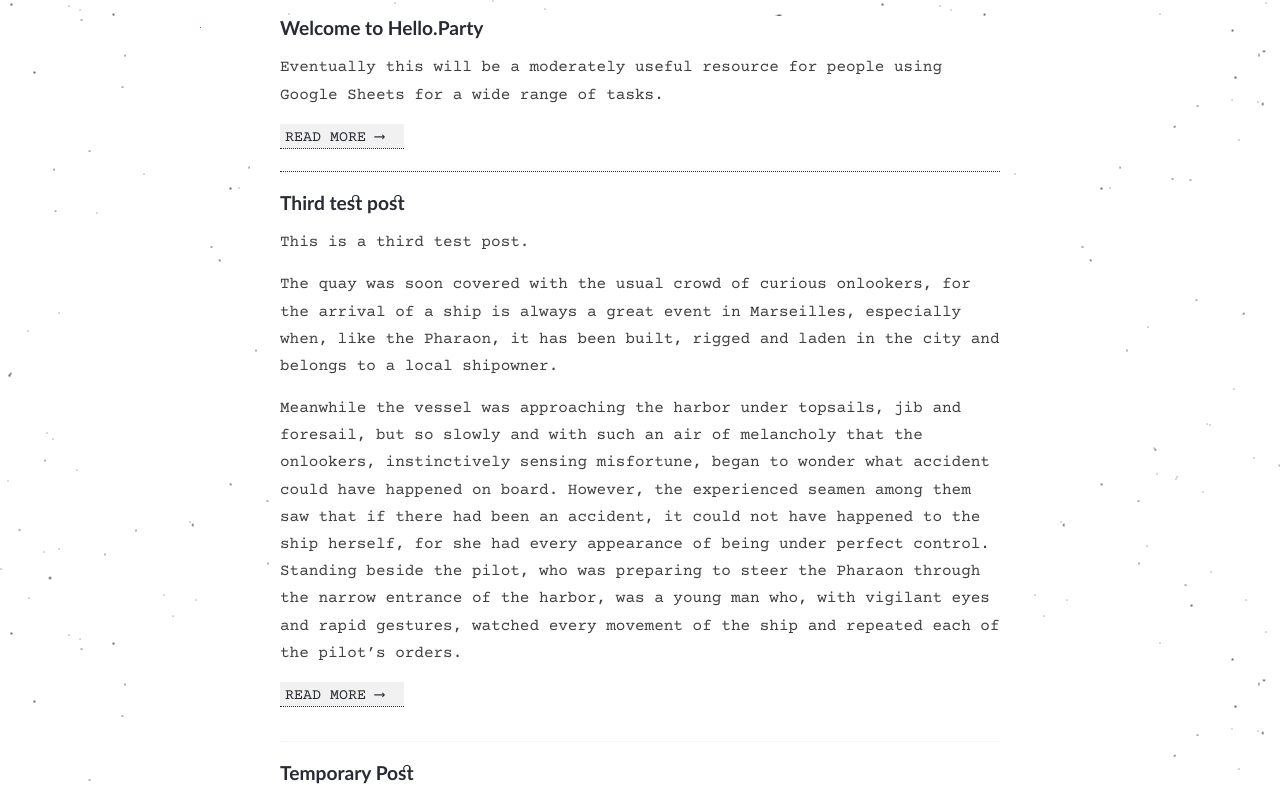
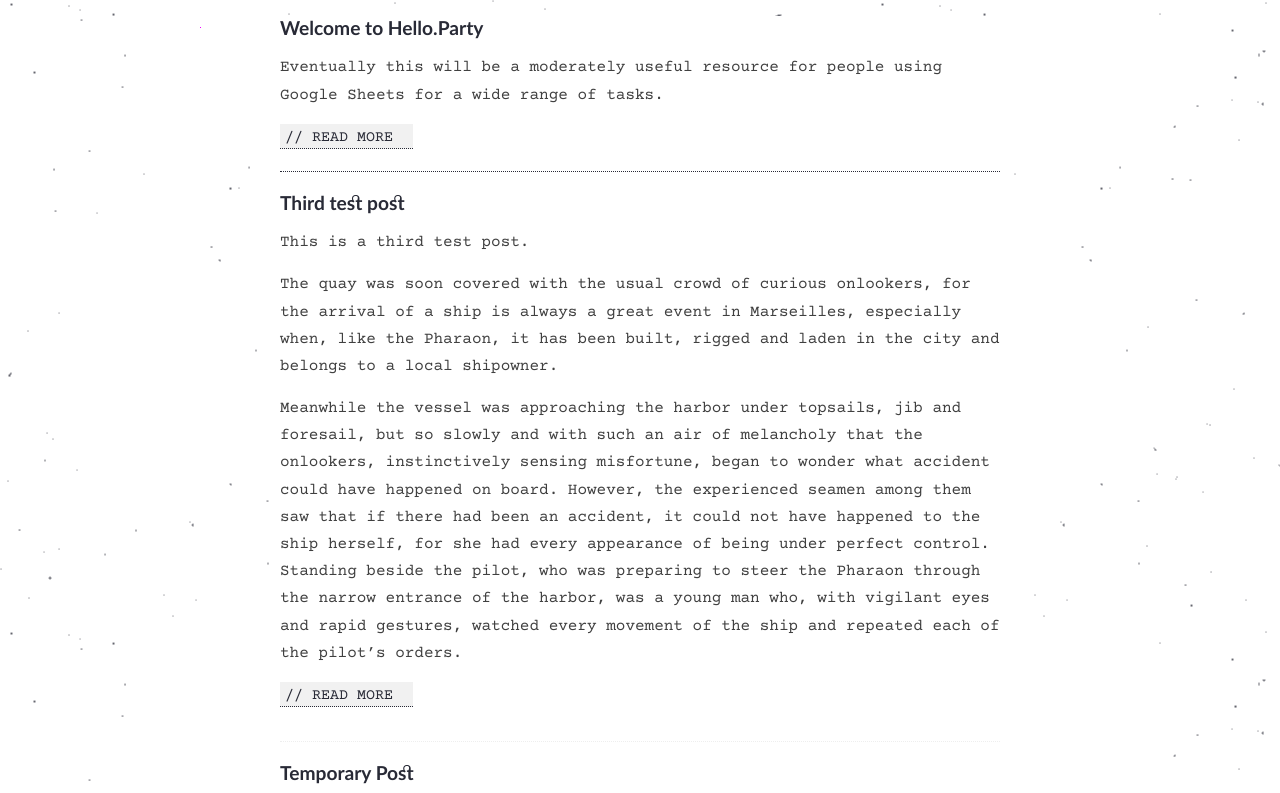
Before and after one commit to hello-party/hello-party-old.github.io, a Jekyll site: the page built from index.html, in a window 1280 px wide and 1400 px high. Shown: the part 113-906 px from the top of the window. Built offline with Jekyll 4.4.1, drawn with Linux system fonts in a browser that asks for light colours; the list of posts is cut into pages by our own code; some of the changed text lies outside the part shown.

Commit message:
Update index.html

```diff
--- a/index.html
+++ b/index.html
@@ -14,7 +14,7 @@
               <p>{{ post.excerpt }}</p>
             </div>
 
-            <a href="{{ site.baseurl }}{{ post.url }}" class="read-more">Read More ⟶</a>
+            <a href="{{ site.baseurl }}{{ post.url }}" class="read-more">// Read More</a>
           </article>
         </div>
         {% endfor %}
@@ -41,12 +41,15 @@
             <article class="post">
 
               <h1><a href="{{ site.baseurl }}{{ post.url }}">{{ post.title }}</a></h1>
-
+                <div id="smallCategories">
+                    {% for category in site.categories %}
+                    {{ post.category }}
+                    {% endfor %}
+                </div>
               <div class="entry">
                 <p>{{ post.excerpt }}</p>
               </div>
-
-              <a href="{{ site.baseurl }}{{ post.url }}" class="read-more">Read More ⟶</a>
+              <a href="{{ site.baseurl }}{{ post.url }}" class="read-more">// Read More</a>
             </article>
           {% endif %}
           {% assign i = i | plus:1 %}
```
